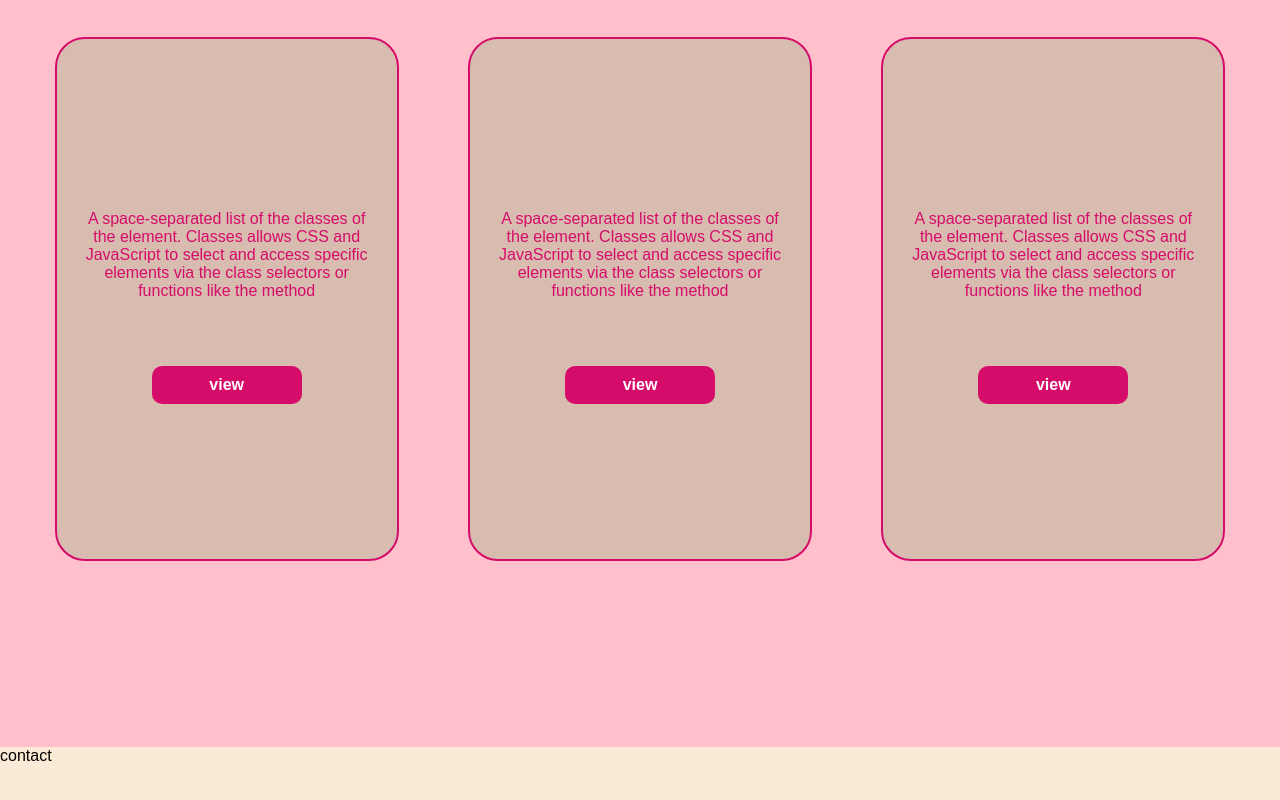
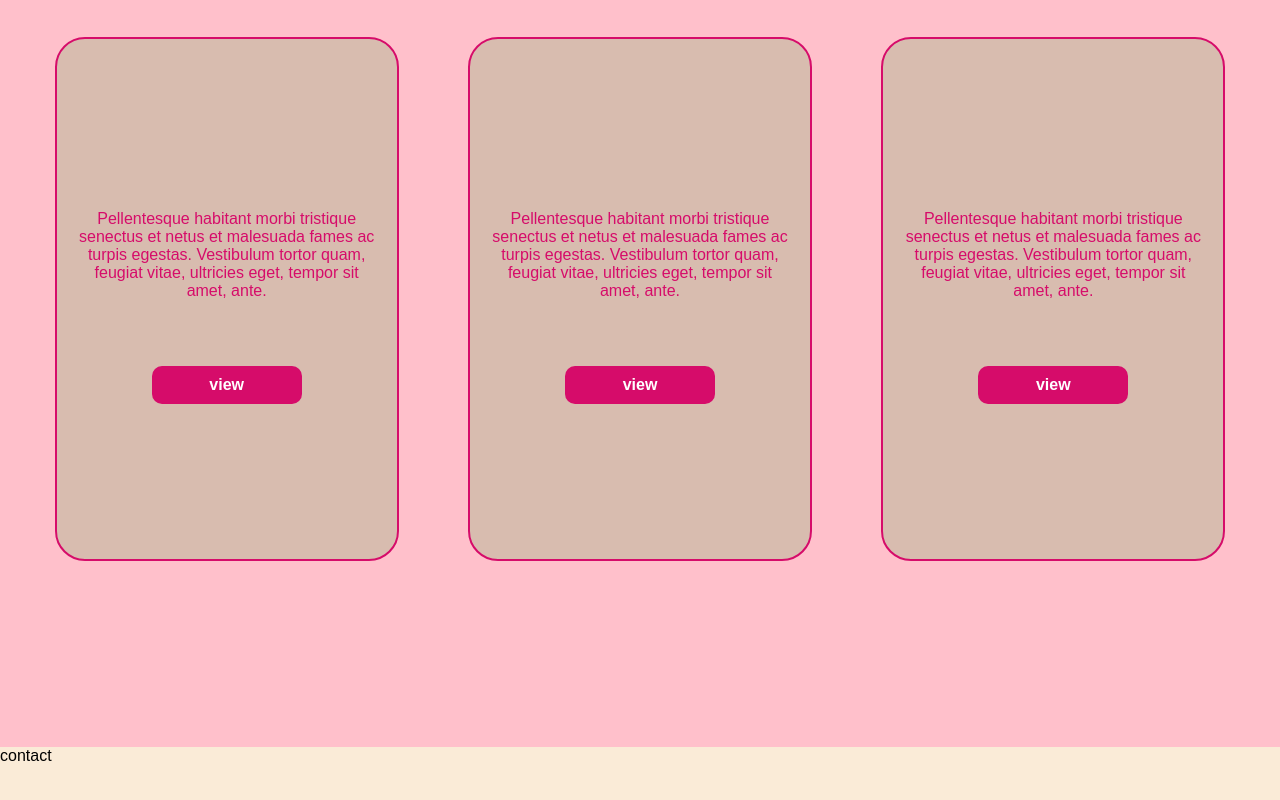
Before and after one commit to OghenetegaV/07-08-24-nav_bar, a plain HTML site: page index.html in a window 1280 px wide. Shown: the part 801-1601 px from the top of the page. Drawn offline with Linux system fonts and the light colour scheme.

Commit message:
Update index.html
Added filler texts

```diff
--- a/index.html
+++ b/index.html
@@ -35,15 +35,15 @@
         <h1> Our Services</h1>
         <div class="service-container">
             <div class="service">
-                <p>A space-separated list of the classes of the element. Classes allows CSS and JavaScript to select and access specific elements via the class selectors or functions like the method</p>
+                <p>Pellentesque habitant morbi tristique senectus et netus et malesuada fames ac turpis egestas. Vestibulum tortor quam, feugiat vitae, ultricies eget, tempor sit amet, ante.</p>
                 <button>view</button>
             </div>
             <div class="service">
-                <p>A space-separated list of the classes of the element. Classes allows CSS and JavaScript to select and access specific elements via the class selectors or functions like the method</p>
+                <p>Pellentesque habitant morbi tristique senectus et netus et malesuada fames ac turpis egestas. Vestibulum tortor quam, feugiat vitae, ultricies eget, tempor sit amet, ante.</p>
                 <button>view</button>
             </div>
             <div class="service">
-                <p>A space-separated list of the classes of the element. Classes allows CSS and JavaScript to select and access specific elements via the class selectors or functions like the method</p>
+                <p>Pellentesque habitant morbi tristique senectus et netus et malesuada fames ac turpis egestas. Vestibulum tortor quam, feugiat vitae, ultricies eget, tempor sit amet, ante.</p>
                 <button>view</button>
             </div>
         </div>
```
